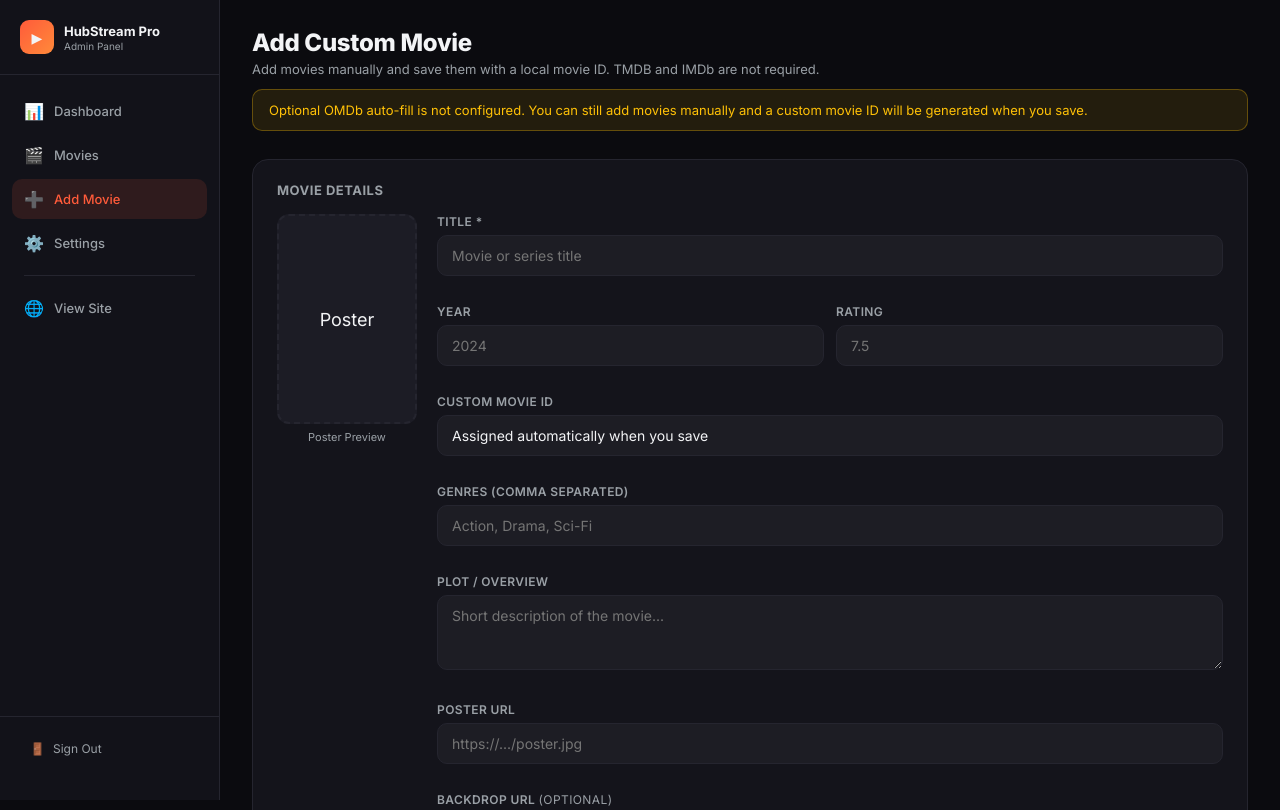
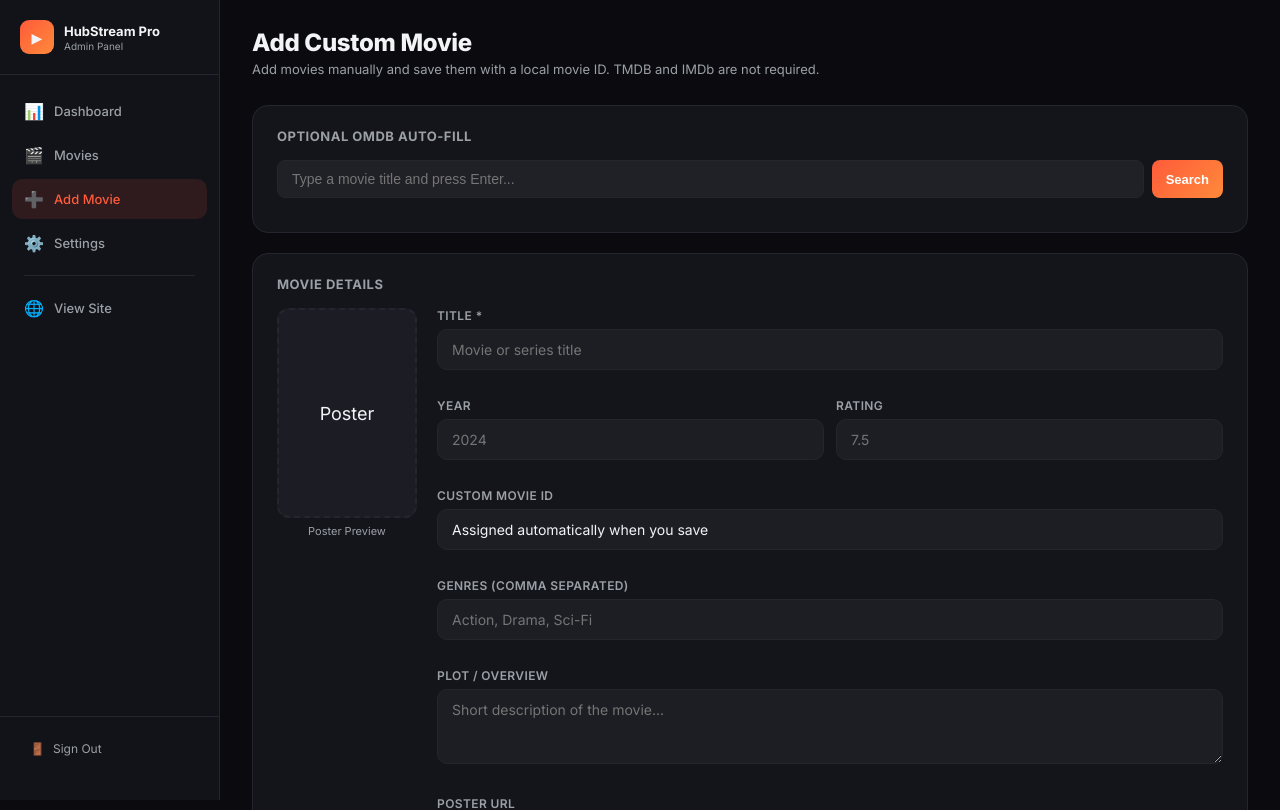
Before and after one commit to biswajit9090707/OFCCC, a Flask app: page /admin/movies/add in a window 1280 px wide. Shown: the top 810 px of the page. Run offline with Flask 3, Linux system fonts and the light colour scheme; the visitor is signed in with stand-in values (Sample User, id 1); data that the repository does not hold is empty.

Commit message:
fix: TV series recursive scraping, OMDb metadata integration, deduplicate qualities, fix infinite UI loading, and direct download bug

```diff
--- a/app.py
+++ b/app.py
@@ -544,6 +544,9 @@ FTP_SECTIONS = [
     ("Indian/Hindi Movies", "movie", False),
     ("Indian/South Indian Movies", "movie", False),
     ("Others", "movie", False),
+    ("Others/4K MOVIES", "movie", False),
+    ("Others/Asian Movie", "movie", False),
+    ("Others/European Movies", "movie", False),
 ]
 # Separate in-process cache for FTP listings (longer TTL — 10 min)
 _ftp_cache: Dict[str, tuple[float, Any]] = {}
@@ -644,17 +647,34 @@ def _scrape_ftp_section(section: str) -> List[Dict[str, Any]]:
 
 
 def _get_all_ftp_entries() -> List[Dict[str, Any]]:
-    """Return combined FTP entries from all sections (cached)."""
+    """Return combined FTP entries from all sections (cached, deduplicated by best quality)."""
     cache_key = "__ftp_all__"
     now = time.time()
     hit = _ftp_cache.get(cache_key)
     if hit and now - hit[0] < 600:
         return hit[1]
-    combined: List[Dict[str, Any]] = []
+
+    # Quality ranking to keep the best one per title
+    Q_RANK = {"4K": 10, "2160P": 9, "1080P": 8, "720P": 7, "WEB-DL": 6, "WEBRIP": 5, "BLURAY": 4, "BRRIP": 3, "DVDRIP": 2, "480P": 1, "HDTS": -1, "HDCAM": -2}
+
+    best_entries: Dict[str, Dict[str, Any]] = {}
+
     for section, kind, *_ in FTP_SECTIONS:
         for entry in _scrape_ftp_section(section):
             entry["kind"] = kind
-            combined.append(entry)
+            title_key = entry["title"].lower()
+            q_str = entry.get("quality", "").upper()
+            rank = Q_RANK.get(q_str, 0)
+
+            if title_key not in best_entries:
+                best_entries[title_key] = entry
+            else:
+                existing_q = best_entries[title_key].get("quality", "").upper()
+                existing_rank = Q_RANK.get(existing_q, 0)
+                if rank > existing_rank:
+                    best_entries[title_key] = entry
+
+    combined = list(best_entries.values())
     _ftp_cache[cache_key] = (now, combined)
     return combined
 
@@ -673,24 +693,67 @@ def _search_ftp_entries(q: str, limit: int = 8) -> List[Dict[str, Any]]:
     return results
 
 
+OMDB_API_KEY = "4b9fde6b"
+
+def _fetch_omdb_metadata(title: str, year: str) -> Dict[str, Any]:
+    """Fetch movie/series metadata from OMDb API with caching."""
+    # Ensure title doesn't have quality tags for better matching
+    clean_title = re.sub(r'\b(S0\d|E0\d)\b.*', '', title, flags=re.IGNORECASE).strip()
+    cache_url = f"omdb_{clean_title}_{year}"
+    hit = _cache.get(cache_url)
+    if hit and time.time() - hit[0] < 86400:  # Cache for 24h
+        return hit[1]
+
+    url = f"http://www.omdbapi.com/?t={requests.utils.quote(clean_title)}&apikey={OMDB_API_KEY}"
+    if year:
+        url += f"&y={year}"
+
+    try:
+        r = requests.get(url, timeout=5)
+        if r.status_code == 200:
+            data = r.json()
+            if data.get("Response") == "True":
+                res = {
+                    "poster": data.get("Poster", "") if data.get("Poster") != "N/A" else "",
+                    "overview": data.get("Plot", "") if data.get("Plot") != "N/A" else "",
+                    "rating": float(data.get("imdbRating", 0)) if data.get("imdbRating", "N/A") != "N/A" else None,
+                    "runtime": data.get("Runtime", ""),
+                    "genres": [g.strip() for g in data.get("Genre", "").split(",")] if data.get("Genre", "N/A") != "N/A" else []
+                }
+                _cache[cache_url] = (time.time(), res)
+                return res
+    except Exception:
+        pass
+
+    empty = {"poster": "", "overview": "", "rating": None, "runtime": "", "genres": []}
+    _cache[cache_url] = (time.time(), empty)
+    return empty
+
 def _ftp_entry_to_card(entry: Dict[str, Any]) -> Dict[str, Any]:
     """Convert an FTP directory entry into a card-compatible dict for search results."""
     section = entry.get("section", "English")
     # full_path = section + '/' + raw folder name — matches <path:full_path> route
     full_path = f"{section}/{entry['raw']}"
+
+    # Fetch poster from OMDb
+    meta = _fetch_omdb_metadata(entry["title"], entry.get("year", ""))
+
     return {
         "title": entry["title"],
         "year": entry.get("year") or "",
-        "rating": None,
+        "rating": meta.get("rating"),
         "kind": entry.get("kind") or "movie",
-        "poster": "",
+        "poster": meta.get("poster") or "",
         "href": url_for("ftp_detail", full_path=full_path),
         "source": "ftp",
+        "quality": entry.get("quality", "")
     }
 
 
-def _list_ftp_folder_files(folder_url: str) -> List[Dict[str, Any]]:
-    """List video files inside an FTP folder page."""
+def _list_ftp_folder_files(folder_url: str, depth: int = 0, max_depth: int = 3) -> List[Dict[str, Any]]:
+    """List video files inside an FTP folder page (recursive for TV series seasons/episodes)."""
+    if depth > max_depth:
+        return []
     html = _ftp_cached_get(folder_url, ttl=300)
     if not html:
         return []
@@ -700,13 +763,25 @@ def _list_ftp_folder_files(folder_url: str) -> List[Dict[str, Any]]:
     files = []
     for a in soup.find_all("a", href=True):
         href = a["href"]
-        if href in ("../", "/") or href.endswith("/"):
+        decoded_href = urllib.parse.unquote(href)
+        # Skip parent navigation
+        if decoded_href in ("../", "/") or decoded_href.endswith(folder_url.split("/")[-2] + "/"):
             continue
+
+        full_url = href if href.startswith("http") else folder_url.rstrip("/") + "/" + urllib.parse.quote(decoded_href.rstrip("/").split("/")[-1])
+
+        # Recurse into subdirectories
+        if href.endswith("/"):
+            # append directory name to full_url
+            sub_url = full_url + "/"
+            files.extend(_list_ftp_folder_files(sub_url, depth + 1, max_depth))
+            continue
+
         ext = os.path.splitext(href.split("?")[0].lower())[1]
         if ext not in VIDEO_EXTS:
             continue
+
         decoded_name = urllib.parse.unquote(href.split("/")[-1])
-        full_url = href if href.startswith("http") else folder_url.rstrip("/") + "/" + urllib.parse.quote(decoded_name)
         files.append({
             "name": decoded_name,
             "url": full_url,
@@ -909,41 +984,40 @@ def _live_search_results(q: str, limit: int = 8) -> List[Dict[str, Any]]:
         f"{API_BASE}/search/?query={requests.utils.quote(q)}&page=1", ttl=60
     ))
 
-    results: List[Dict[str, Any]] = []
-    seen: set[str] = set()
-
-    def add_item(item: Dict[str, Any]) -> None:
-        href = item.get("href") or (
-            url_for("title", tmdb_id=item["tmdb_id"]) if item.get("tmdb_id") else ""
-        )
-        if not href:
-            return
-
-        key = href
-        if key in seen:
-            return
-        seen.add(key)
-        results.append({
-            "title": item.get("title") or "Untitled",
-            "year": item.get("year") or "",
-            "rating": item.get("rating"),
-            "kind": item.get("kind") or "movie",
-            "poster": item.get("poster") or "",
-            "href": href,
-            "source": item.get("source") or "api",
-        })
-
+    ftp_results = [_ftp_entry_to_card(e) for e in _search_ftp_entries(q, limit=limit)]
+
+    seen_titles = {}
+
+    # 1. Add API results
+    for item in api_data.get("results", []):
+        title_key = (item.get("title") or "").lower()
+        if title_key:
+            seen_titles[title_key] = {
+                "title": item.get("title") or "Untitled",
+                "year": item.get("year") or "",
+                "rating": item.get("rating"),
+                "kind": item.get("kind") or "movie",
+                "poster": item.get("poster") or "",
+                "href": item.get("href") or (url_for("title", tmdb_id=item["tmdb_id"]) if item.get("tmdb_id") else ""),
+                "source": item.get("source") or "api",
+            }
+
+    # 2. Add Custom results (overrides API if same title)
     for item in custom_results:
-        add_item(item)
-        if len(results) >= limit:
-            return results
-
-    for item in api_data.get("results", []):
-        add_item(item)
-        if len(results) >= limit:
-            break
-
-    return results
+        title_key = (item.get("title") or "").lower()
+        if title_key:
+            seen_titles[title_key] = item
+
+    # 3. Add FTP results (overrides API and Custom if same title)
+    for item in ftp_results:
+        title_key = (item.get("title") or "").lower()
+        if title_key:
+            seen_titles[title_key] = item
+
+    # Merge, filter empty hrefs, sort, and slice to limit
+    results = [v for v in seen_titles.values() if v.get("href")]
+    results.sort(key=lambda x: x.get("title", ""))
+    return results[:limit]
 
 
 def _build_downloads(items: List[Dict[str, Any]] | None, title: str = "") -> List[Dict[str, Any]]:
@@ -1156,17 +1230,25 @@ def search():
         custom_results = _search_custom_movies(q)
         ftp_results = [_ftp_entry_to_card(e) for e in _search_ftp_entries(q, limit=20)]
 
-        seen_hrefs: set = {r.get("href") for r in data.get("results", []) if r.get("href")}
-        extra: List[Dict[str, Any]] = []
-        for item in custom_results + ftp_results:
-            href = item.get("href") or ""
-            if href and href not in seen_hrefs:
-                seen_hrefs.add(href)
-                extra.append(item)
-
-        merged = extra + data.get("results", [])
+        # Group all results by lowercased title to keep the best version (FTP > Hubstream > Custom)
+        # We will keep existing API data but if an FTP result matches the title, we replace it.
+        seen_titles = {}
+        for item in data.get("results", []):
+            seen_titles[(item.get("title") or "").lower()] = item
+
+        for item in custom_results:
+            seen_titles[(item.get("title") or "").lower()] = item
+
+        for item in ftp_results:
+            # Always override API/Custom with FTP if available (it has better direct qualities)
+            seen_titles[(item.get("title") or "").lower()] = item
+
+        merged = list(seen_titles.values())
+        # Sort so it isn't random
+        merged.sort(key=lambda x: x.get("title", ""))
+
         data["results"] = merged
-        data["total"] = data.get("total", 0) + len(extra)
+        data["total"] = len(merged)
 
     return render_template("search.html", q=q, **data)
 
@@ -1736,6 +1818,10 @@ def ftp_detail(full_path: str):
     folder_url = f"{FTP_BASE}/{urllib.parse.quote(matched_section, safe='/')}/{urllib.parse.quote(folder)}/"
     files = _list_ftp_folder_files(folder_url)
     parsed = _parse_ftp_dirname(folder)
+
+    # Fetch OMDb metadata
+    meta = _fetch_omdb_metadata(parsed["title"], parsed.get("year", ""))
+
     # Build download list with signed tokens
     downloads = []
     for f in files:
@@ -1754,12 +1840,12 @@ def ftp_detail(full_path: str):
     item = {
         "title": parsed["title"] or folder,
         "year": parsed.get("year") or "",
-        "rating": None,
-        "overview": f"Source: FTP — {matched_section}",
-        "genres": [],
-        "runtime": None,
-        "poster": "",
-        "backdrop": "",
+        "rating": meta.get("rating"),
+        "overview": meta.get("overview") or f"Source: FTP — {matched_section}",
+        "genres": meta.get("genres") or [],
+        "runtime": meta.get("runtime"),
+        "poster": meta.get("poster") or "",
+        "backdrop": meta.get("poster") or "",
         "downloads": downloads,
         "kind": "series" if matched_section == "TV_Series" else "movie",
         "is_custom": False,
--- a/templates/movie.html
+++ b/templates/movie.html
@@ -42,11 +42,7 @@
                 {% else %}
                   <a class="btn ghost" href="{{ d.url.replace('/d/', '/play/').replace('/cdl/', '/cplay/') }}">Watch</a>
                 {% endif %}
-                {% if d.download_url %}
-                  <a class="btn" href="{{ d.download_url }}" rel="noopener">Download</a>
-                {% else %}
-                  <a class="btn" href="{{ d.url }}" rel="noopener">Download</a>
-                {% endif %}
+                <a class="btn" href="{{ d.url }}" rel="noopener">Download</a>
               </div>
             </li>
           {% endfor %}
```
Also changed, not shown: templates/base.html (+7 -0 lines).
